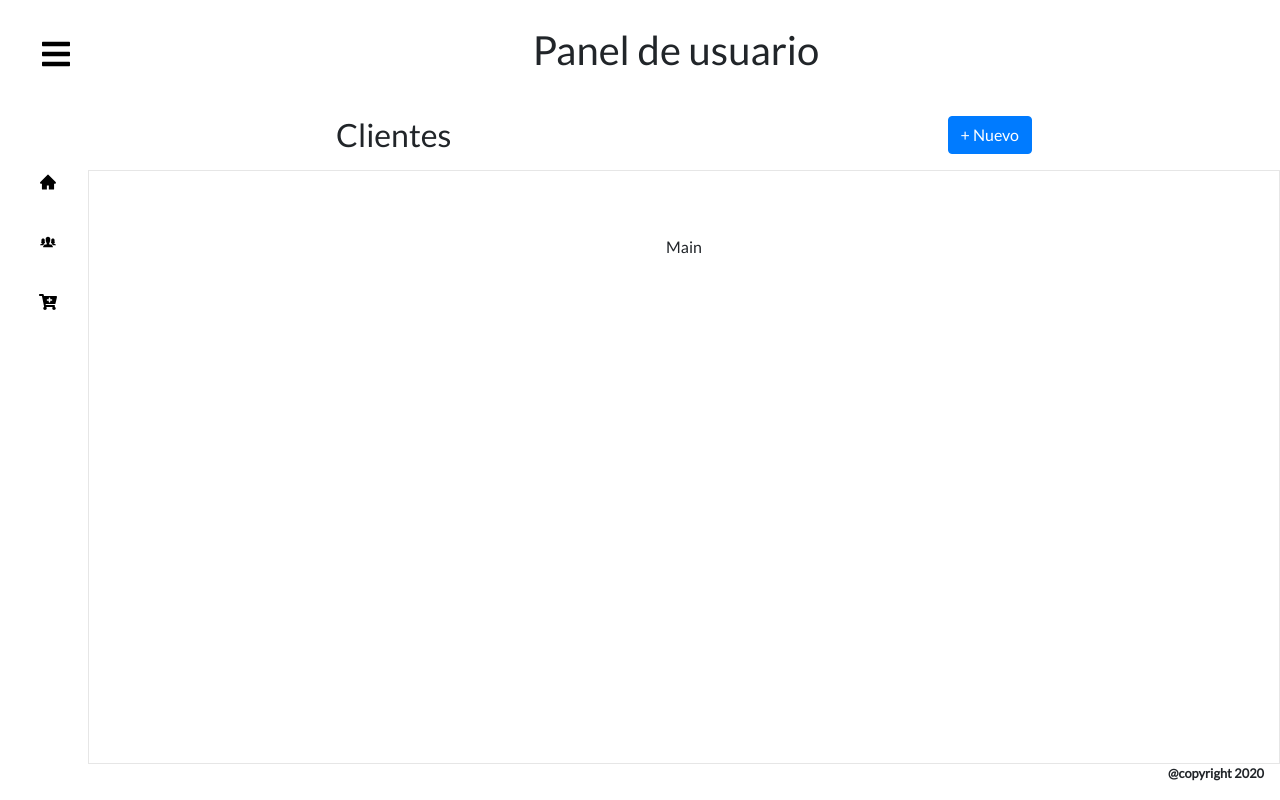
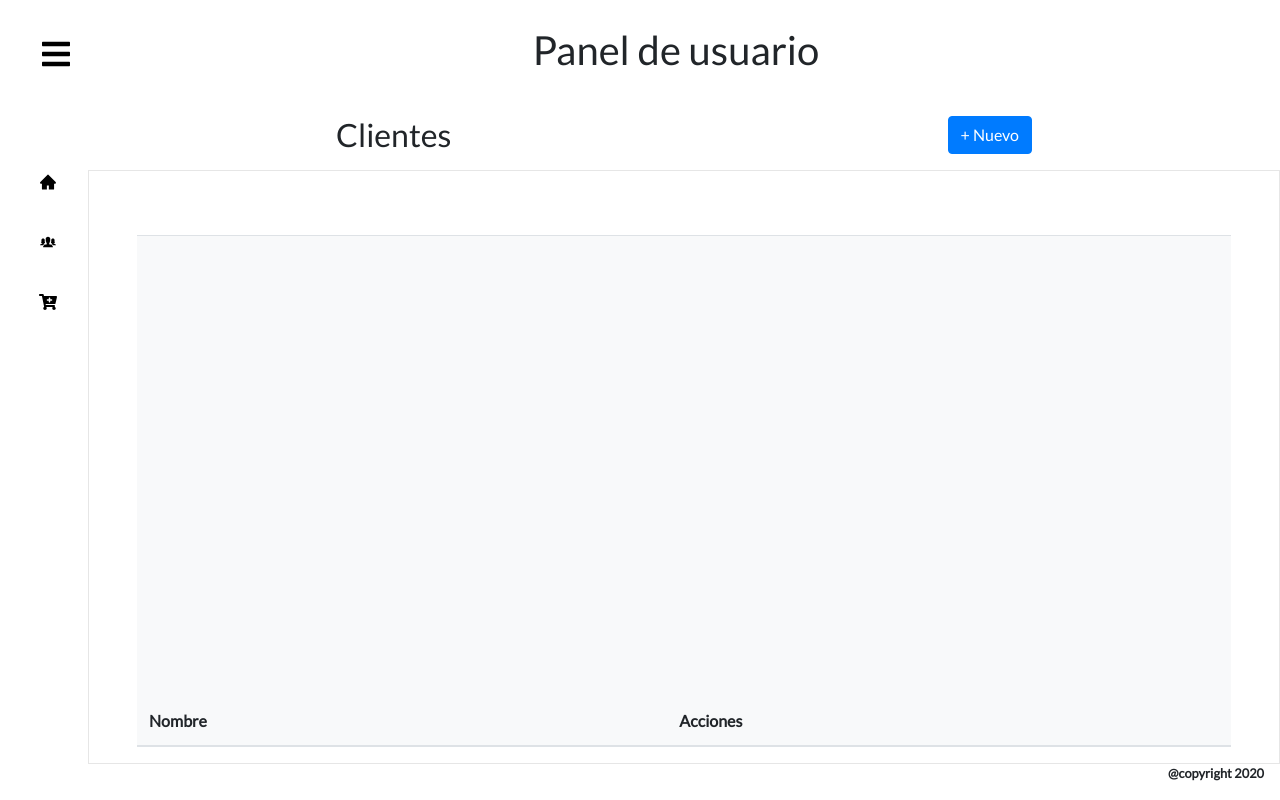
Before and after one commit to gabyballester/react-admin-panel-customers-products-react-redux-hooks-jsonserver, a React (Create React App) app: page /customers in a window 1280 px wide. Built offline with nearby package versions, Linux system fonts and the light colour scheme.

Commit message:
Maquetado tabla para listado clientes

```diff
--- a/src/pages/CustomerNew.js
+++ b/src/pages/CustomerNew.js
@@ -8,7 +8,7 @@ function CustomerNew() {
         <h2>Nuevo cliente</h2>
       </div>
 
-      <div className="main">
+      <div className="main-form">
         <form className="form-style">
           <div class="form-group">
             <label for="name">Nombre completo</label>
--- a/src/pages/Customers.js
+++ b/src/pages/Customers.js
@@ -11,8 +11,19 @@ function Customers() {
                 <h2>Clientes</h2>
                 <Link to={"/customer/new"} className="btn btn-primary">&#43; Nuevo </Link>
             </div>
+            <div className="main">
 
-            <div className="main">Main</div>
+                <table className="table table-striped ml-5 mr-5">
+                    <thead className="bg-light">
+                        <tr className="mx-auto">
+                            <th scope="col">Nombre</th>
+                            <th scope="col">Acciones</th>
+                        </tr>
+
+                    </thead>
+                </table>
+
+            </div>
 
         </div>
 
--- a/src/pages/customerNew.sass
+++ b/src/pages/customerNew.sass
@@ -17,7 +17,7 @@
     justify-content: space-around
     align-items: center
 
-.main
+.main-form
     grid-area: main
     height: 100%
     display: flex
@@ -29,6 +29,3 @@
 
 .form-style
     width: 450px
-
-.button-container
-    width: 100%
--- a/src/pages/customers.sass
+++ b/src/pages/customers.sass
@@ -17,12 +17,14 @@
     justify-content: space-around
     align-items: center
 
-
-main
+.main
     grid-area: main
     height: 100%
     display: flex
     justify-content: center
     padding-top: 4rem
-    background-color: red
+    border: 1px solid $grey
     margin-left: 88px
+
+.texto-cabecera
+    color: black !important
```
